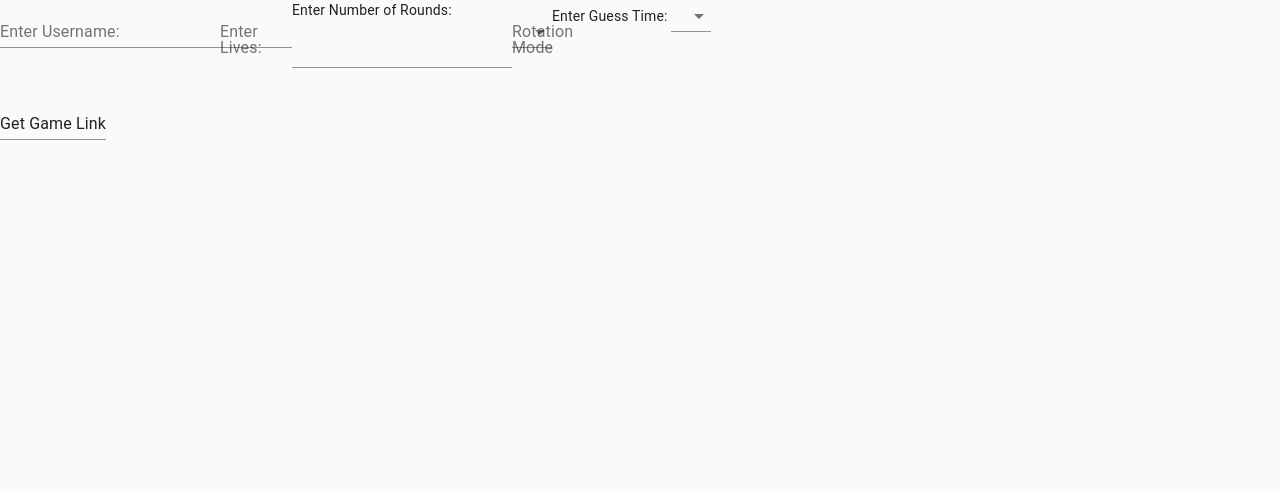
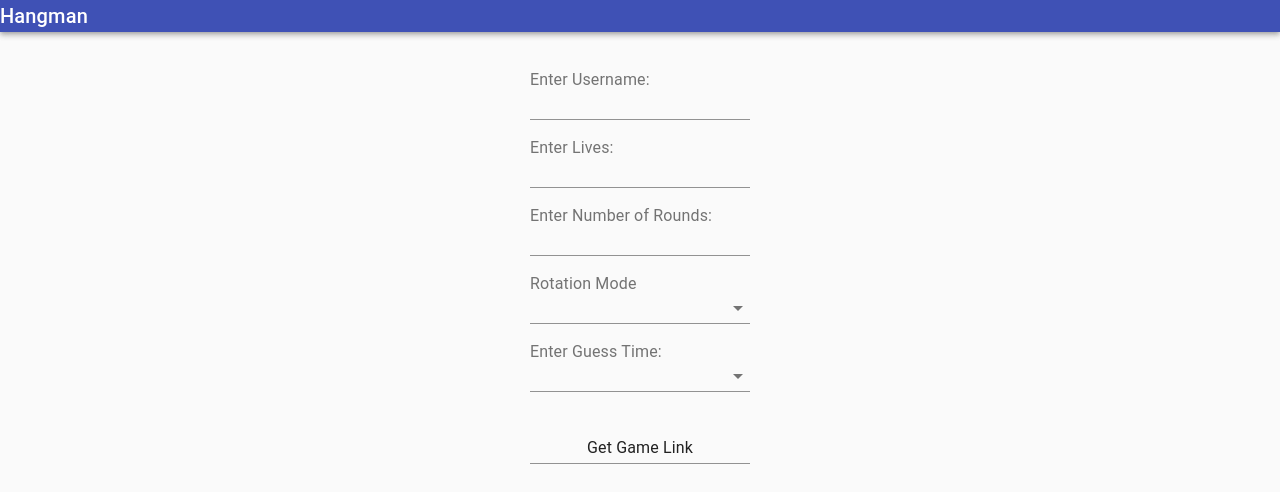
Before and after one commit to rimazmk/hangman-fe, a React (Create React App) app: page / in a window 1280 px wide. Shown: the top 492 px of the page. Built offline with nearby package versions, Linux system fonts and the light colour scheme.

Commit message:
create touch ups

```diff
--- a/package.json
+++ b/package.json
@@ -17,6 +17,7 @@
     "@types/socket.io-client": "^1.4.34",
     "axios": "^0.21.1",
     "history": "^5.0.0",
+    "node-sass": "^4.14.1",
     "react": "^17.0.1",
     "react-dom": "^17.0.1",
     "react-router": "^5.2.0",
--- a/public/index.html
+++ b/public/index.html
@@ -24,7 +24,7 @@
       work correctly both with client-side routing and a non-root public URL.
       Learn how to configure a non-root public URL by running `npm run build`.
     -->
-    <title>React App</title>
+    <title>Hangman</title>
   </head>
   <body>
     <noscript>You need to enable JavaScript to run this app.</noscript>
--- a/src/components/Create.tsx
+++ b/src/components/Create.tsx
@@ -2,9 +2,10 @@ import React, { useState, useEffect } from "react";
 import { Redirect } from "react-router";
 import { gameInitInterface, gameStateInterface } from "../hangman";
 import {
-  FormControl,
+  FormGroup,
   Input,
   InputLabel,
+  TextField,
   MenuItem,
   Select,
 } from "@material-ui/core";
@@ -48,9 +49,9 @@ function Create({
   return (
     <div>
       <form onSubmit={handleSubmit}>
-        <FormControl>
+        <FormGroup>
           <InputLabel htmlFor="username">Enter Username: </InputLabel>
-          <Input
+          <TextField
             type="text"
             value={state.username}
             onChange={(e) => setState({ ...state, username: e.target.value })}
@@ -62,8 +63,6 @@ function Create({
             required
           />
           <br />
-        </FormControl>
-        <FormControl>
           <InputLabel htmlFor="lives">Enter Lives: </InputLabel>
           <Input
             type="number"
@@ -76,9 +75,7 @@ function Create({
             required
           />
           <br />
-        </FormControl>
-        <FormControl>
-          <label htmlFor="numRounds">Enter Number of Rounds:</label>
+          <InputLabel htmlFor="numRounds">Enter Number of Rounds:</InputLabel>
           <Input
             type="number"
             value={state.numRounds}
@@ -90,27 +87,29 @@ function Create({
             required
           />
           <br />
-        </FormControl>
-        <FormControl>
           <InputLabel htmlFor="rotation">Rotation Mode</InputLabel>
           <Select
             name="rotation"
             id="rotation"
-            onChange={(e) => setState({ ...state, rotation: e.target.value })}
+            onChange={(e) =>
+              setState({ ...state, rotation: e.target.value as string })
+            }
             onInvalid={(e) => "Please fill out this field"}
             required
           >
             <MenuItem value="robin">Round Robin</MenuItem>
             <MenuItem value="king">King of the Hill</MenuItem>
           </Select>{" "}
-        </FormControl>
-        <label htmlFor="time">Enter Guess Time: </label>
+          <br />
+          <InputLabel htmlFor="time">Enter Guess Time: </InputLabel>
           <Select
             name="time"
             id="time"
             onInvalid={(e) => "Please fill out this field"}
             required
-          onChange={(e) => setState({ ...state, time: e.target.value })}
+            onChange={(e) =>
+              setState({ ...state, time: e.target.value as string })
+            }
           >
             <MenuItem value="10">10</MenuItem>
             <MenuItem value="20">20</MenuItem>
@@ -126,6 +125,7 @@ function Create({
           <br />
           <br />
           <Input type="submit" value="Get Game Link"></Input>
+        </FormGroup>
       </form>
       {roomID && roomID !== "" && <Redirect to={`/${roomID}`} />}
     </div>
--- a/src/components/Main.tsx
+++ b/src/components/Main.tsx
@@ -1,13 +1,19 @@
 import React, { useState } from "react";
-import { AppBar } from "@material-ui/core";
+import { AppBar, Typography } from "@material-ui/core";
 import Create from "./Create";
 import Room from "./Room";
+import "../css/Main.scss";
 import { BrowserRouter, Route } from "react-router-dom";
 
 const Main = () => {
   const [username, setUsername] = useState("");
 
   return (
+    <>
+      <AppBar position="static">
+        <Typography variant="h6">Hangman</Typography>
+      </AppBar>
+      <div className="container">
         <BrowserRouter>
           <Route exact path="/">
             <Create setUser={setUsername} />
@@ -16,6 +22,8 @@ const Main = () => {
             <Room username={username} />
           </Route>
         </BrowserRouter>
+      </div>
+    </>
   );
 };
 
--- a/src/components/Wait.tsx
+++ b/src/components/Wait.tsx
@@ -1,6 +1,7 @@
 import React, { useState, useEffect, useRef } from "react";
 import { gameStateInterface } from "../hangman";
 import { socket } from "../modules";
+import { InputLabel, TextField, Button } from "@material-ui/core";
 
 function Wait({
   user,
@@ -89,7 +90,7 @@ function Wait({
             <>
               Share this link with your friends:
               <p>
-                {url} <button onClick={copyLink}>{copy}</button>
+                {url} <Button onClick={copyLink}>{copy}</Button>
               </p>
             </>
           )}
@@ -101,17 +102,17 @@ function Wait({
           {user !== gameState.hanger && !joined && (
             <div>
               <form onSubmit={handleSubmitJoin}>
-                Enter Username:
-                <input
+                <InputLabel htmlFor="username">Username</InputLabel>
+                <TextField
                   type="text"
                   value={formUser}
-                  pattern="^[^\s]+(\s+[^\s]+)*$"
+                  inputProps={{ pattern: "^[^s]+(s+[^s]+)*$" }}
                   title="Username cannot have leading or trailing spaces"
                   onChange={(e) => setFormUser(e.target.value)}
                   onInput={(e) => validateUsername()}
                   id="username"
                   name="username"
-                ></input>
+                />
               </form>
             </div>
           )}
--- a/src/css/Main.scss
+++ b/src/css/Main.scss
@@ -1,4 +1,9 @@
 .container {
-  max-width: 850px;
+  padding: 40px;
+  // max-width: 450px;
   width: 90%;
+  display: flex;
+  flex-direction: column;
+  align-items: center;
+  margin: auto;
 }
```
Also changed, not shown: 1 other file (tests, documents, lock files or other folders). Lines whose indentation alone changed are shown as unchanged.
